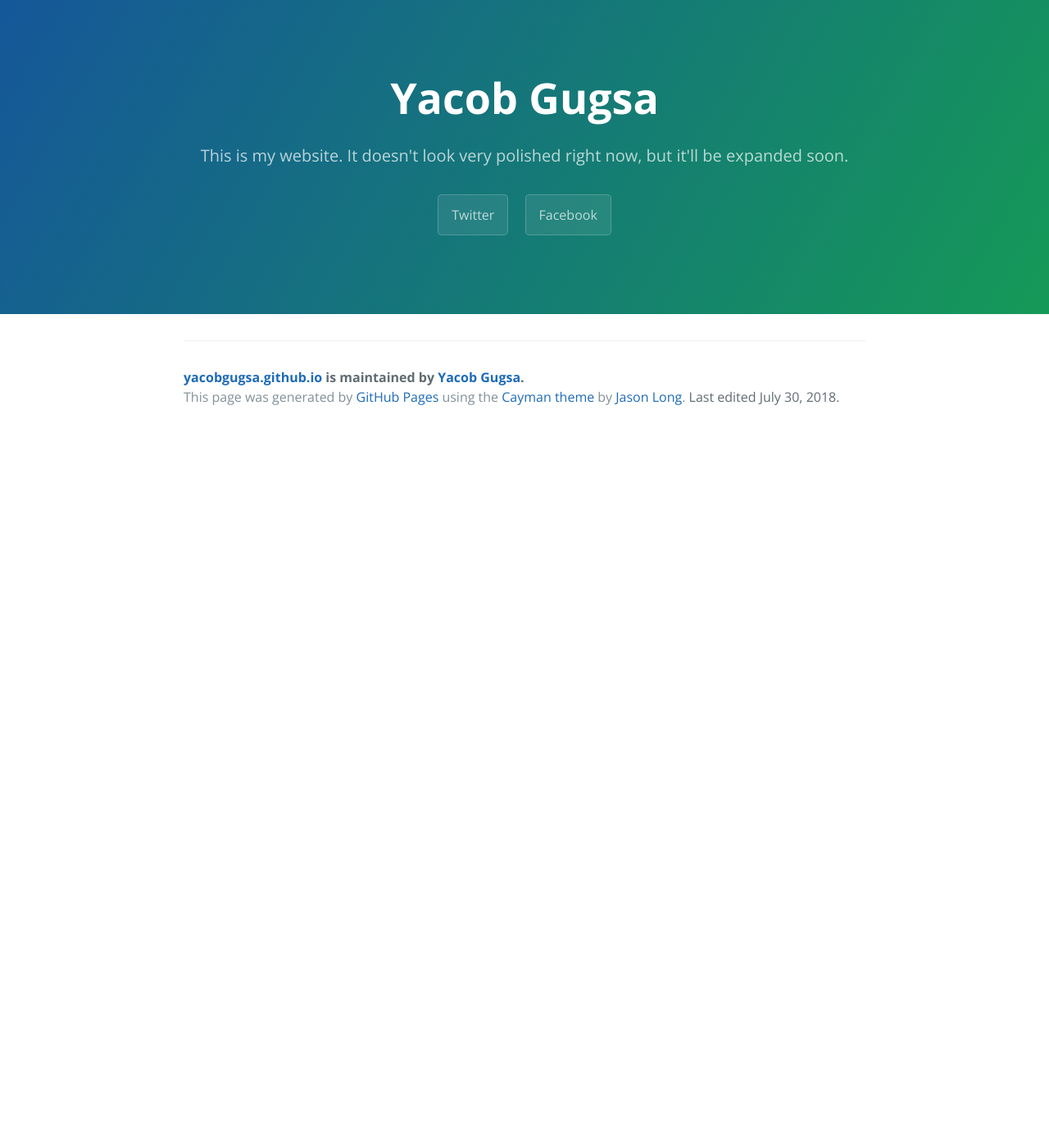
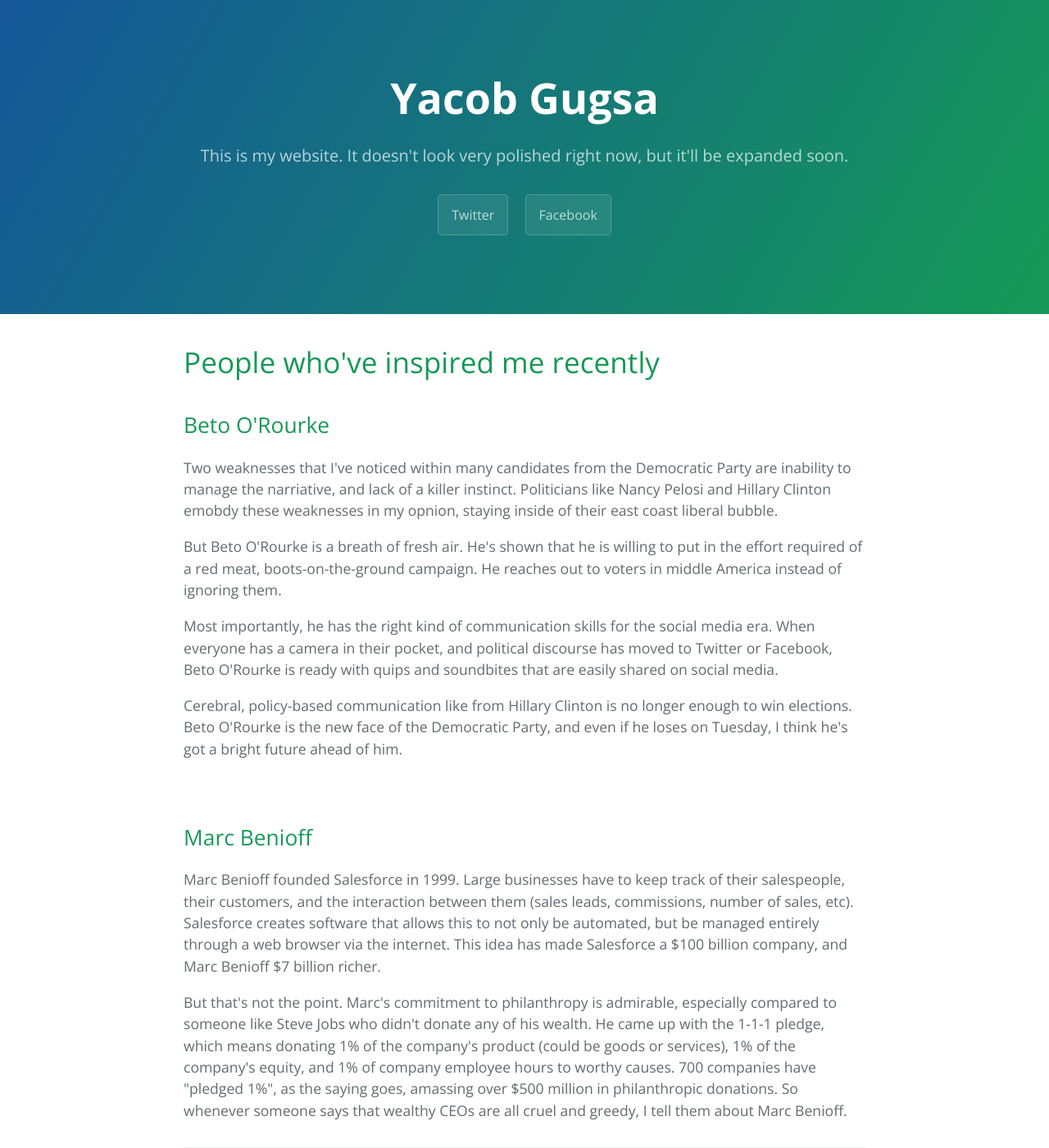
Before and after one commit to yacobgugsa/yacobgugsa.github.io, a Jekyll site: the page index.html, which Jekyll copies as it is, in a window 1280 px wide and 1400 px high. Shown: the whole window at 82% size. Built offline with Jekyll 4.4.1, drawn with Linux system fonts in a browser that asks for light colours; some of the changed text lies outside the part shown.

Commit message:
Update index.html

```diff
--- a/index.html
+++ b/index.html
@@ -19,12 +19,21 @@
         <a href="https://www.facebook.com/yacobgugsa" class="btn">Facebook</a>
     </header>
 
-    <main id="content" class="main-content" role="main">
+   <main id="content" class="main-content" role="main">
+      <h1>
+        <a id="header-1" class="anchor" href="#header-1" aria-hidden="true"><span class="octicon octicon-link"></span></a>People who've inspired me recently</h1>
+        <h2><a id="header-2" class="anchor" href="#header-2" aria-hidden="true"><span class="octicon octicon-link"></span></a>Beto O'Rourke</h2>
+        <p>Two weaknesses that I've noticed within many candidates from the Democratic Party are inability to manage the narriative, and lack of a killer instinct. Politicians like Nancy Pelosi and Hillary Clinton emobdy these weaknesses in my opnion, staying inside of their east coast liberal bubble. </p>
+        <p>But Beto O'Rourke is a breath of fresh air. He's shown that he is willing to put in the effort required of a red meat, boots-on-the-ground campaign. He reaches out to voters in middle America instead of ignoring them. </p>
+        <p>Most importantly, he has the right kind of communication skills for the social media era. When everyone has a camera in their pocket, and political discourse has moved to Twitter or Facebook, Beto O'Rourke is ready with quips and soundbites that are easily shared on social media. </p>
+        <p>Cerebral, policy-based communication like from Hillary Clinton is no longer enough to win elections. Beto O'Rourke is the new face of the Democratic Party, and even if he loses on Tuesday, I think he's got a bright future ahead of him.</p><br>
+        <h2>
+        <a id="header-2" class="anchor" href="#header-2" aria-hidden="true"><span class="octicon octicon-link"></span></a>Marc Benioff</h2>
+        <p>Marc Benioff founded Salesforce in 1999. Large businesses have to keep track of their salespeople, their customers, and the interaction between them (sales leads, commissions, number of sales, etc). Salesforce creates software that allows this to not only be automated, but be managed entirely through a web browser via the internet. This idea has made Salesforce a $100 billion company, and Marc Benioff $7 billion richer.</p>
+        <p>But that's not the point. Marc's commitment to philanthropy is admirable, especially compared to someone like Steve Jobs who didn't donate any of his wealth. He came up with the 1-1-1 pledge, which means donating 1% of the company's product (could be goods or services), 1% of the company's equity, and 1% of company employee hours to worthy causes. 700 companies have "pledged 1%", as the saying goes, amassing over $500 million in philanthropic donations. So whenever someone says that wealthy CEOs are all cruel and greedy, I tell them about Marc Benioff.</p>
       <footer class="site-footer">
-          <span class="site-footer-owner"><a href="https://yacobgugsa.github.io">yacobgugsa.github.io</a> is maintained by <a href="https://github.com/yacobgugsa">Yacob Gugsa</a>.</span>
-          <span class="site-footer-credits">This page was generated by <a href="https://pages.github.com">GitHub Pages</a> using the <a href="https://github.com/jasonlong/cayman-theme">Cayman theme</a> by <a href="https://twitter.com/jasonlong">Jason Long</a>.</span>
-          Last edited July 30, 2018.
-      </footer>
+          <span class="site-footer-owner"><a href="https://yacobgugsa.github.io">yacobgugsa.github.io</a> is maintained by Yacob Gugsa.</span>
+          <span class="site-footer-credits">Last edited November 5, 2018.</footer>
     </main>
   </body>
 </html>
```
